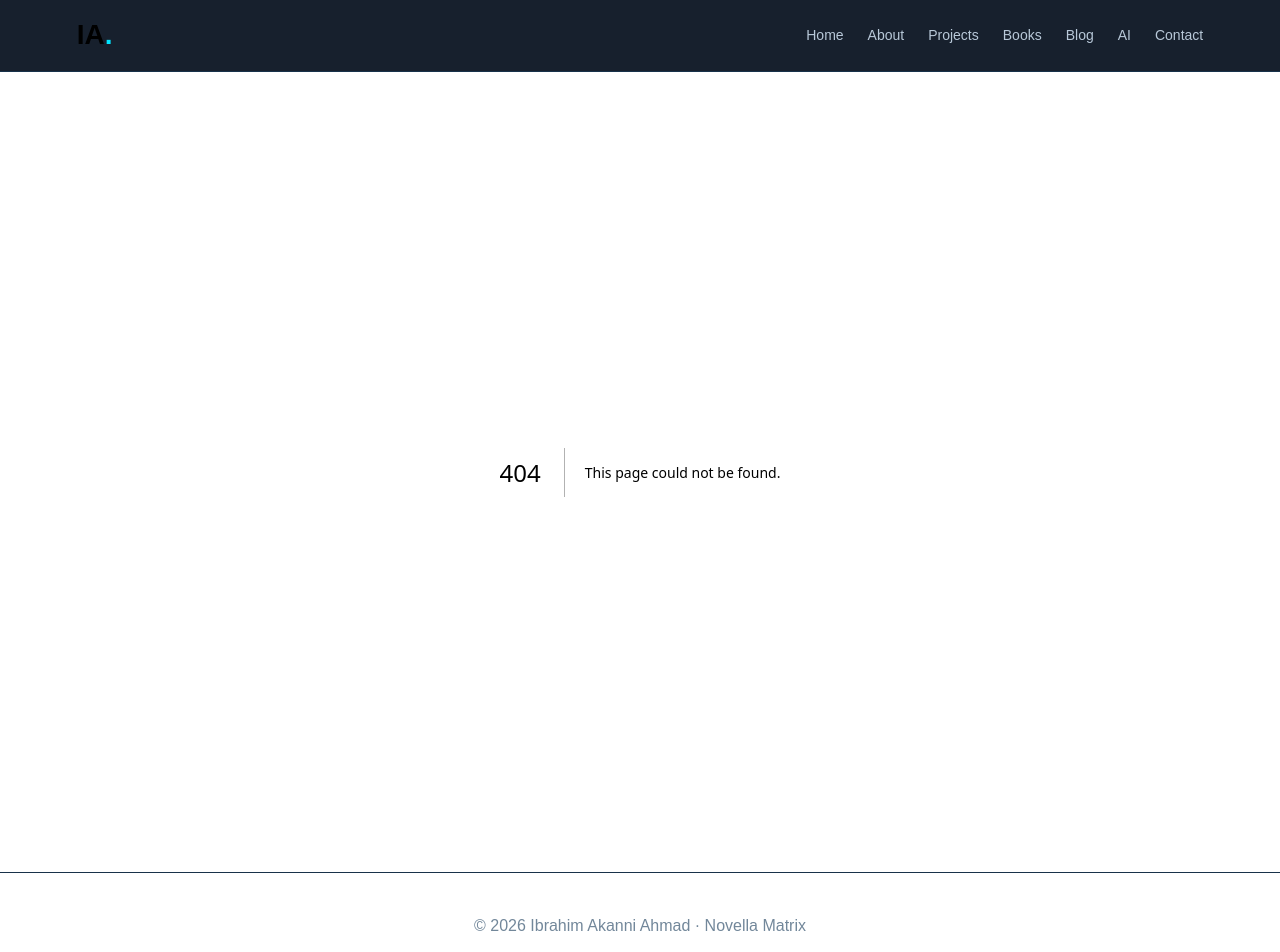
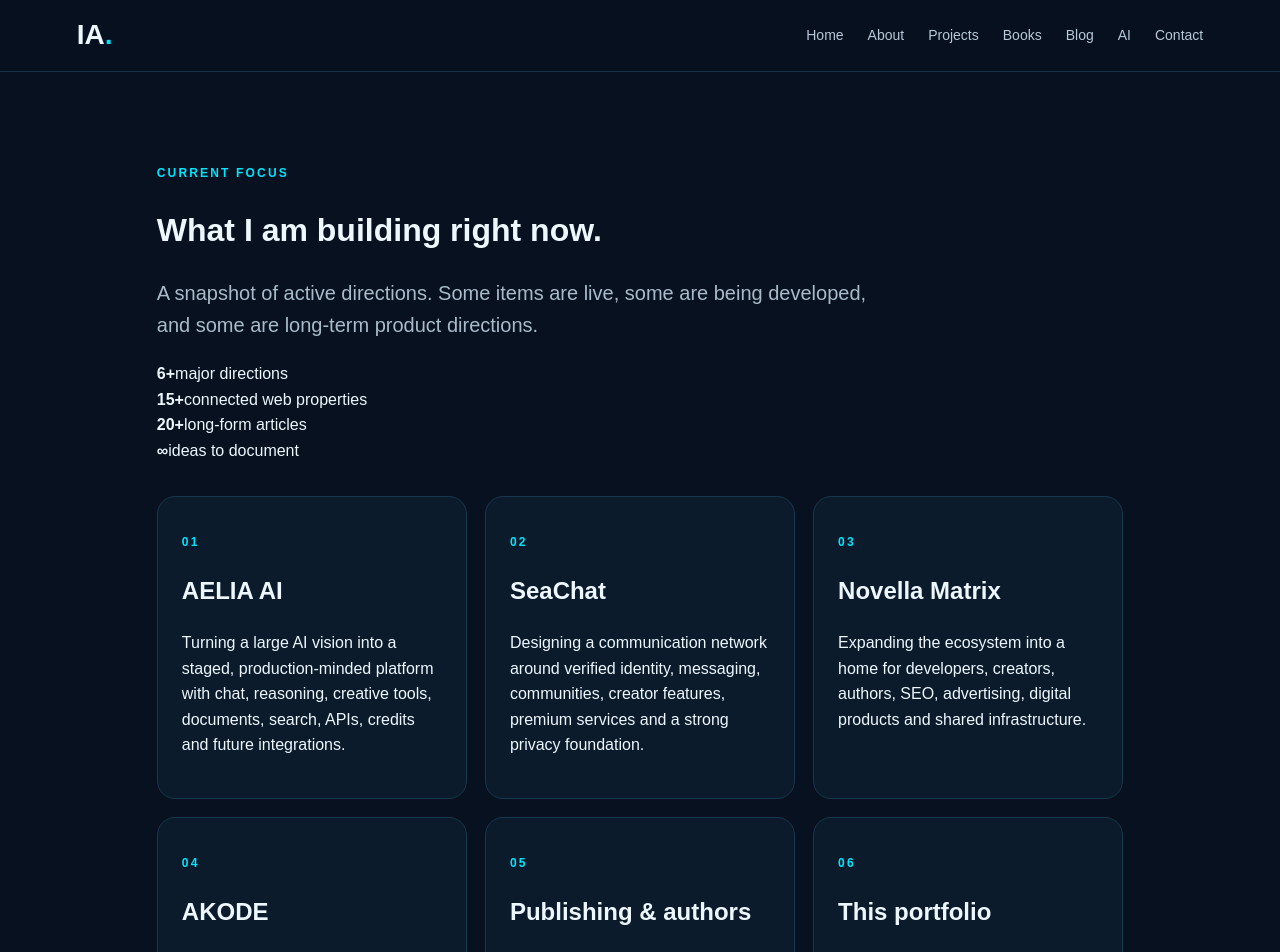
Before and after one commit to Stevebook001/Akode, a Next.js app: page /now in a window 1280 px wide. Before the commit this address had no page. Shown: the top 952 px of the page. Built offline with nearby package versions, Linux system fonts and the light colour scheme.

Commit message:
Add page.tsx to portfolio

```diff
--- /dev/null
+++ b/app/now/page.tsx
@@ -0,0 +1,21 @@
+export const metadata = { title: "Now | Ibrahim Akanni Ahmad", description: "What Ibrahim Akanni Ahmad is building and exploring right now." };
+
+const focus = [
+  ["AELIA AI", "Turning a large AI vision into a staged, production-minded platform with chat, reasoning, creative tools, documents, search, APIs, credits and future integrations."],
+  ["SeaChat", "Designing a communication network around verified identity, messaging, communities, creator features, premium services and a strong privacy foundation."],
+  ["Novella Matrix", "Expanding the ecosystem into a home for developers, creators, authors, SEO, advertising, digital products and shared infrastructure."],
+  ["AKODE", "Building a practical learn-build-scale layer where software ideas become real projects, deployment lessons and reusable engineering patterns."],
+  ["Publishing & authors", "Developing author and book discovery content that gives stories context, permanent pages and legitimate links to publication destinations."],
+  ["This portfolio", "Growing this website into a public digital headquarters: projects, articles, experiments, books, author features, technical notes and a living record of the journey."],
+];
+
+export default function Now() {
+  return <main className="page">
+    <p className="eyebrow">CURRENT FOCUS</p>
+    <h1>What I am building right now.</h1>
+    <p className="lead">A snapshot of active directions. Some items are live, some are being developed, and some are long-term product directions.</p>
+    <div className="stats"><div><strong>6+</strong><span>major directions</span></div><div><strong>15+</strong><span>connected web properties</span></div><div><strong>20+</strong><span>long-form articles</span></div><div><strong>∞</strong><span>ideas to document</span></div></div>
+    <div className="grid">{focus.map(([title, text], i) => <article className="card" key={title}><p className="eyebrow">0{i+1}</p><h2>{title}</h2><p>{text}</p></article>)}</div>
+    <section className="feature"><p className="eyebrow">DIRECTION</p><h2>Build the foundation before the noise.</h2><p>The goal is not to make every project look finished at once. The goal is to create strong foundations that can be tested, documented, connected and improved over time.</p></section>
+  </main>;
+}
```
